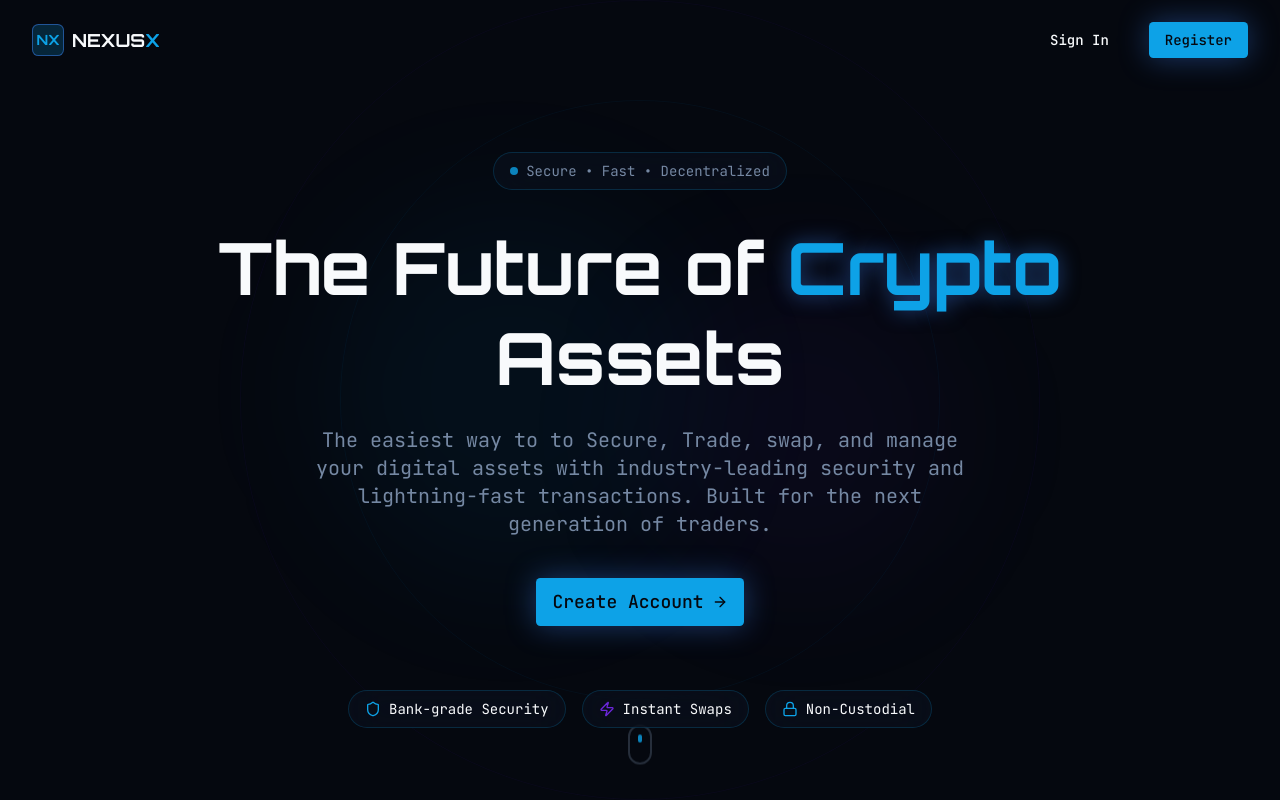
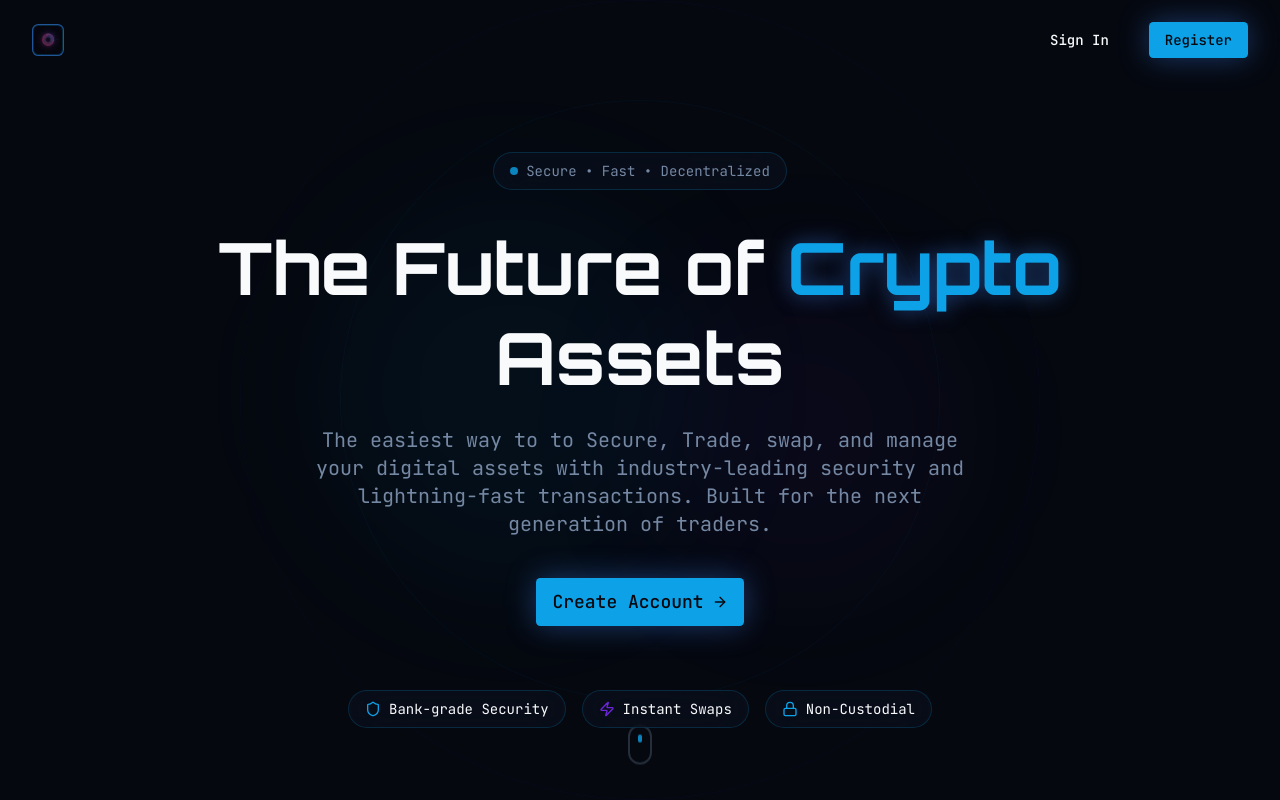
Before and after one commit to webedge244-pixel/webexchange, a Next.js app: page / in a window 1280 px wide. Shown: the top 800 px of the page. Built offline with nearby package versions, Linux system fonts and the light colour scheme; no server answers.

Commit message:
Refactor code structure for improved readability and maintainability

```diff
--- a/components/layout/Footer.tsx
+++ b/components/layout/Footer.tsx
@@ -10,13 +10,13 @@
           <div className="md:col-span-1">
             <Link href="/" className="flex items-center gap-2 mb-4">
               <div className="w-8 h-8 rounded-lg bg-primary/20 neon-border-blue flex items-center justify-center">
-                <span className="font-orbitron font-bold text-primary text-sm">
-                  NX
-                </span>
+                <span className="font-orbitron font-bold text-primary text-sm overflow-hidden object-cover">
+                <img src='/webex.jpeg' alt='logo' className='w-7 h-7 rounded-md'/>
+              </span>
               </div>
-              <span className="font-orbitron font-bold text-lg">
+              {/* <span className="font-orbitron font-bold text-lg">
                 NEXUS<span className="text-primary">X</span>
-              </span>
+              </span> */}
             </Link>
             <p className="text-sm text-muted-foreground">
               The future of decentralized exchange. Trade with confidence.
--- a/components/layout/Navbar.tsx
+++ b/components/layout/Navbar.tsx
@@ -45,13 +45,13 @@
           {/* Logo */}
           <Link href="/" className="flex items-center gap-2 group">
             <div className="w-8 h-8 rounded-lg bg-primary/20 neon-border-blue flex items-center justify-center group-hover:scale-105 transition-transform">
-              <span className="font-orbitron font-bold text-primary text-sm">
-                NX
+              <span className="font-orbitron font-bold text-primary text-sm overflow-hidden object-cover">
+                <img src='/webex.jpeg' alt='logo' className='w-7 h-7 rounded-md'/>
               </span>
             </div>
-            <span className="font-orbitron font-bold text-lg text-foreground hidden sm:block">
+            {/* <span className="font-orbitron font-bold text-lg text-foreground hidden sm:block">
               NEXUS<span className="text-primary">X</span>
-            </span>
+            </span> */}
           </Link>
 
           {/* Desktop Navigation */}
```
Also changed, not shown: public/webex.jpeg (added).
